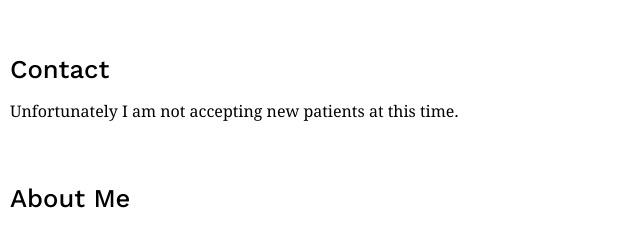
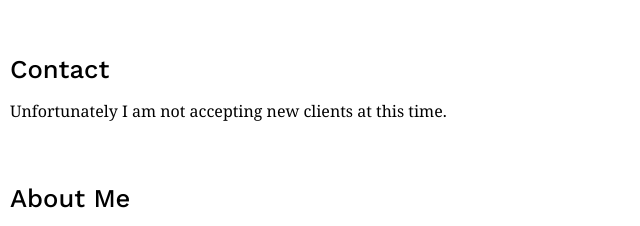
Before and after one commit to chrisbolin/jb, a website: page index.html in a window 1280 px wide. Shown: the part 1833-2059 px from the top of the page, 330-970 px from the left. Drawn offline with nearby package versions, Linux system fonts and the light colour scheme; files that its build step writes are made by us from their sources; a web font is replaced by a local one.

Commit message:
patients --> clients

```diff
--- a/index.html
+++ b/index.html
@@ -82,7 +82,7 @@
 
 	<h3 id="contact">Contact</h3>
 	<p>
-		Unfortunately I am not accepting new patients at this time.
+		Unfortunately I am not accepting new clients at this time.
 	</p>
 
 <h3 id="about">About Me</h3>
```
